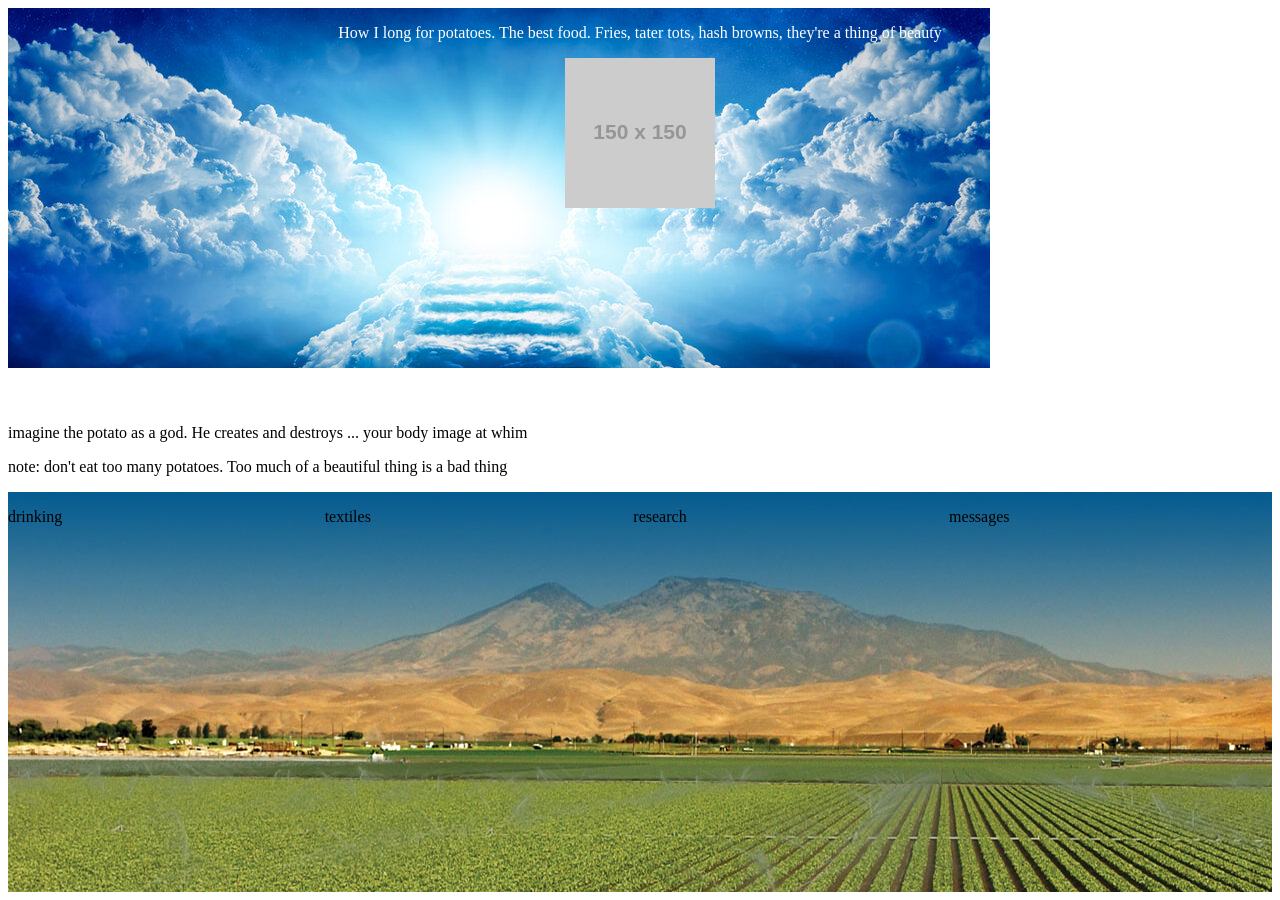
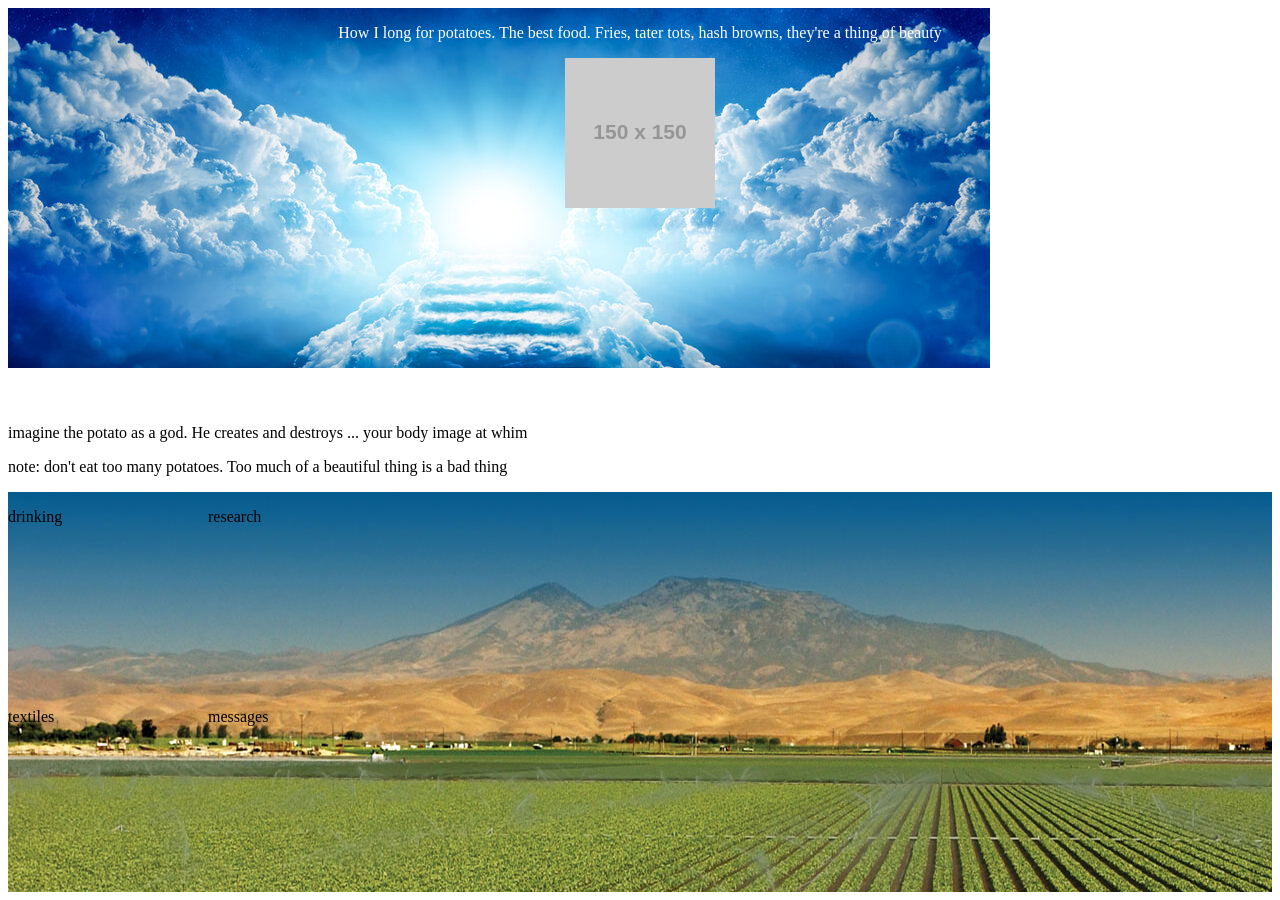
Before and after one commit to dewo3276/web_dev, a plain HTML site: page commitment/index.html in a window 1280 px wide. Drawn offline with Linux system fonts and the light colour scheme; placeholder pictures from the web are drawn by us.

Commit message:
set up layout 1.4

```diff
--- a/commitment/css/main.css
+++ b/commitment/css/main.css
@@ -1,4 +1,4 @@
-.heavenlyContainer{
+.heavenlyContainer {
   display: flex;
   flex-direction: column;
   background-image: url("../img/heavenly_background.jpg");
@@ -12,16 +12,40 @@
   text-align: center;
 }
 
-.heavenlyContainer>img{
+.heavenlyContainer>img {
   max-width: 150px;
   margin-left: auto;
   margin-right: auto;
 }
 
-.farmContainer{
+.farmContainer {
   display: grid;
-  grid-auto-flow: column;
+  grid-template-rows: auto;
+  grid-template-columns: 50px 50px 50px 50px 50px 50px;
+  grid-template-areas:
+    "drinking drinking centerGif centerGif research research"
+    "textiles textiles centerGif centerGif messages messages";
   background-image: url("../img/potato_cover.jpg");
   min-height: 50vh;
   max-width: 100vw;
 }
+
+.centerGif{
+  grid-area: centerGif
+}
+
+.drinking{
+  grid-area: drinking;
+}
+
+.research{
+  grid-area: research;
+}
+
+.messages{
+  grid-area: messages;
+}
+
+.textiles{
+  grid-area: textiles;
+}
--- a/commitment/index.html
+++ b/commitment/index.html
@@ -13,10 +13,10 @@
     <p>imagine the potato as a god. He creates and destroys ... your body image at whim</p>
     <p>note: don't eat too many potatoes. Too much of a beautiful thing is a bad thing</p>
     <div class="farmContainer">
-      <p>drinking</p>
-      <p>textiles</p>
-      <p>research</p>
-      <p>messages</p>
+      <p class="drinking">drinking</p>
+      <p class="textiles">textiles</p>
+      <p class="research">research</p>
+      <p class="messages">messages</p>
     </div>
 
   </body>
```
